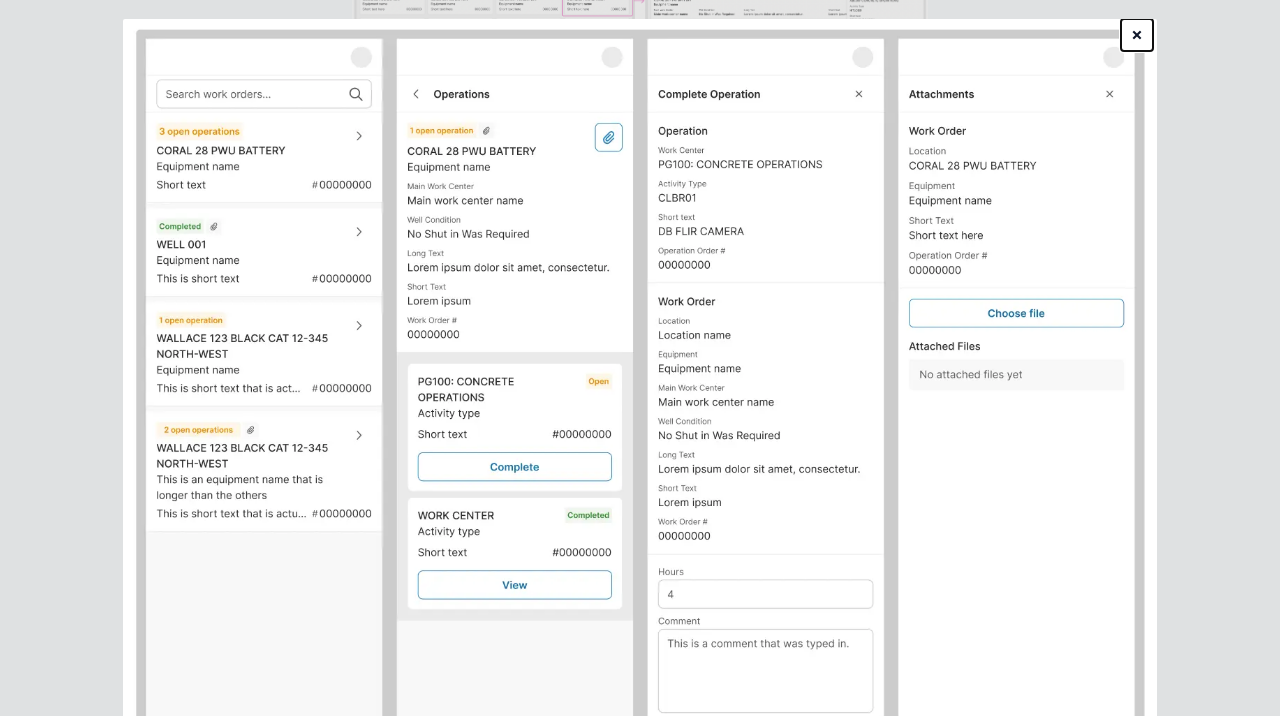
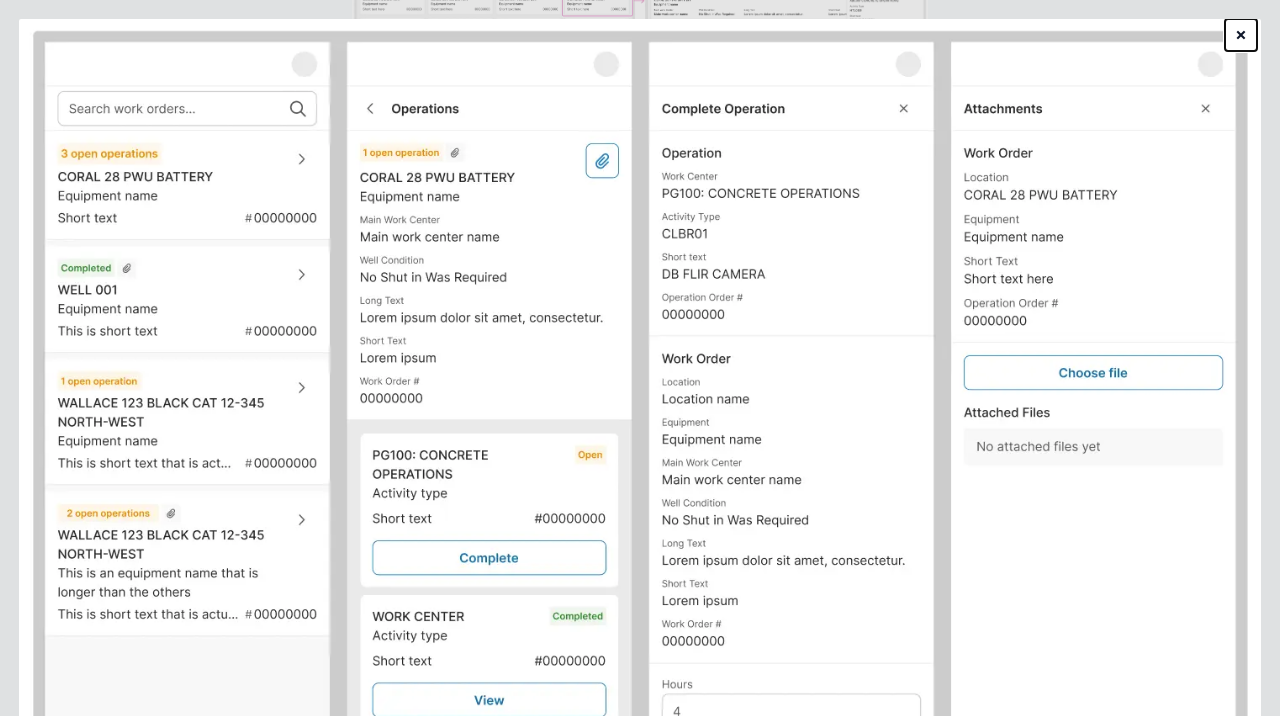
Before and after one commit to syncletica/portfolio, a website: page pwa/index.html in a window 1280 px wide. Both pictures are taken after a click on the picture 640 px from the left and 826 px from the top of the page. Shown: the part 426-1142 px from the top of the page. Drawn offline with Linux system fonts and the light colour scheme.

Commit message:
js dialof fix

```diff
--- a/pwa/index.html
+++ b/pwa/index.html
@@ -1,38 +1,33 @@
 <!doctype html>
 <html lang="en">
+
 <head>
   <title>PWA for Field Tasks | Bonita McBride</title>
-    <meta charset="UTF-8" >
-    <meta name="viewport" content="width=device-width" >
-    <link href="./../src/output.css" rel="stylesheet" >
+  <meta charset="UTF-8">
+  <meta name="viewport" content="width=device-width">
+  <link href="./../src/output.css" rel="stylesheet">
   <link rel="icon" href="./../src/favicon.ico" type="image/x-icon">
   <script>
-      function openDialog(imageSrc) {
-        document.getElementById("dialogImage").src = imageSrc;
-        document.getElementById("lightboxDialog").showModal();
+    function openDialog(imageSrc, dialogId) {
+      const dialog = document.getElementById(dialogId);
+      const img = dialog.querySelector('img');
+      img.src = imageSrc;
+      dialog.showModal();
     }
   </script>
 </head>
 
-  <body
-    class="bg-slate-50 flex flex-col gap-20 max-w-2xl mx-auto p-4 md:p-12 font-sans text-slate-800"
-  >
+<body class="bg-slate-50 flex flex-col gap-20 max-w-2xl mx-auto p-4 md:p-12 font-sans text-slate-800">
   <header class="flex">
     <div>
       <h1 class="font-bold">Bonita McBride</h1>
       <p>Design + Code</p>
       <p>
-          bonita<b class="hidden">gecko</b>.design@proton.<b class="hidden"
-            >gecko</b
-          >me
+        bonita<b class="hidden">gecko</b>.design@proton.<b class="hidden">gecko</b>me
       </p>
     </div>
     <nav class="ml-auto">
-        <a
-          href="/"
-          class="underline decoration-solid hover:decoration-wavy hover:text-cyan-600"
-          >Return to Home</a
-        >
+      <a href="/" class="underline decoration-solid hover:decoration-wavy hover:text-cyan-600">Return to Home</a>
     </nav>
   </header>
 
@@ -47,60 +42,38 @@
         desktop mockups to present a new layout tailored for larger screens
         while maintaining a seamless transition to mobile.
       </p>
-        <img
-          src="./../src/assets/wom.png"
-          alt="A desktop view of the work order and work operations pages."
-          class="rounded-sm cursor-pointer"
-          onclick="openDialog('./../src/assets/wom.png')"
-          onkeydown="openDialog('../../src/assets/wom.png')"
-        >
-        <dialog
-          id="lightboxDialog"
-          aria-labelledby="dialogTitle"
-          class="p-2 rounded-sm"
-          aria-hidden="true"
-        >
-          <h3 id="dialogTitle" class="sr-only">Image Preview</h3>
-          <button
-            onclick="document.getElementById('lightboxDialog').close()"
-            class="absolute h-8 w-8 top-1 right-1 text-slate-900 text-xl bg-white font-bold"
-            aria-label="Close dialog"
-          >
+      <img src="./../src/assets/wom.webp" alt="A desktop view of the work order and work operations pages."
+        class="rounded-sm cursor-pointer" onclick="openDialog('./../src/assets/wom.png', 'dialog1')">
+      <dialog id="dialog1" aria-labelledby="dialogTitle1"
+        class="p-2 rounded-sm m-0 w-[90vw] h-[90vh] overflow-hidden bg-white/95 backdrop:bg-black/50">
+        <h3 id="dialogTitle1" class="sr-only">Image Preview</h3>
+        <button onclick="document.getElementById('dialog1').close()"
+          class="absolute h-8 w-8 top-1 right-1 text-slate-900 text-xl bg-white font-bold z-10"
+          aria-label="Close dialog">
           &times;
         </button>
-          <img
-            src="./../src/assets/wom_mobile.webp"
-            id="dialogImage"
+        <div class="w-full h-full flex items-center justify-center">
+          <img src="./../src/assets/wom.webp" id="dialogImage1"
             alt="A desktop view of the work order and work operations pages."
-            class="rounded-sm max-w-full max-h-screen object-contain"
-          >
+            class="object-contain">
+        </div>
       </dialog>
-        <img
-          src="./../src/assets/wom_mobile.webp"
+      <img src="./../src/assets/wom_mobile.webp"
         alt="A mobile view of the work order, work operations, complete work, and add attachment pages."
-          class="rounded-sm cursor-pointer"
-          onclick="openDialog('./../src/assets/wom_mobile.webp')"
-        >
-        <dialog
-          id="lightboxDialog"
-          aria-labelledby="dialogTitle"
-          class="p-2 rounded-sm"
-          aria-hidden="true"
-        >
-          <h3 id="dialogTitle" class="sr-only">Image Preview</h3>
-          <button
-            onclick="document.getElementById('lightboxDialog').close()"
-            class="absolute h-8 w-8 top-1 right-1 text-slate-900 text-xl bg-white font-bold"
-            aria-label="Close dialog"
-          >
+        class="rounded-sm cursor-pointer" onclick="openDialog('./../src/assets/wom_mobile.webp', 'dialog2')">
+      <dialog id="dialog2" aria-labelledby="dialogTitle2"
+        class="p-2 rounded-sm m-0 w-[90vw] h-[90vh] overflow-hidden bg-white/95 backdrop:bg-black/50">
+        <h3 id="dialogTitle2" class="sr-only">Image Preview</h3>
+        <button onclick="document.getElementById('dialog2').close()"
+          class="absolute h-8 w-8 top-1 right-1 text-slate-900 text-xl bg-white font-bold z-10"
+          aria-label="Close dialog">
           &times;
         </button>
-          <img
-            src="./../src/assets/wom_mobile.webp"
-            id="dialogImage"
+        <div class="w-full h-full flex items-center justify-center">
+          <img src="./../src/assets/wom_mobile.webp" id="dialogImage2"
             alt="A mobile view of the work order, work operations, complete work, and add attachment pages."
-            class="rounded-sm max-w-full max-h-screen object-contain"
-          >
+            class="object-contain">
+        </div>
       </dialog>
       <p class="text-slate-600">
         To emphasize the responsive behavior, I built a simple coded prototype
@@ -109,29 +82,17 @@
         streamlining their workflow by reducing the need to navigate static
         canvases.
       </p>
-        <a
-          href="https://syncletica.github.io/work_order_management/"
-          target="_blank"
-          class="inline-flex items-center group text-slate-600 hover:text-cyan-600"
-        >
+      <a href="https://syncletica.github.io/work_order_management/" target="_blank"
+        class="inline-flex items-center group text-slate-600 hover:text-cyan-600">
         <span
-            class="underline decoration-solid transition-colors duration-200 ease-in-out hover:decoration-wavy hover:text-cyan-600"
-          >
+          class="underline decoration-solid transition-colors duration-200 ease-in-out hover:decoration-wavy hover:text-cyan-600">
           Coded Prototype
         </span>
-          <svg
-            class="inline-block transition-colors duration-200 ease-in-out group-hover:fill-cyan-600"
-            width="16"
-            height="16"
-            viewBox="0 0 24 24"
-            xmlns="http://www.w3.org/2000/svg"
-            fill="#64748b"
-          >
+        <svg class="inline-block transition-colors duration-200 ease-in-out group-hover:fill-cyan-600" width="16"
+          height="16" viewBox="0 0 24 24" xmlns="http://www.w3.org/2000/svg" fill="#64748b">
           <g>
             <path d="M0 0h24v24H0z" fill="none" />
-              <path
-                d="M16.004 9.414l-8.607 8.607-1.414-1.414L14.589 8H7.004V6h11v11h-2V9.414z"
-              />
+            <path d="M16.004 9.414l-8.607 8.607-1.414-1.414L14.589 8H7.004V6h11v11h-2V9.414z" />
           </g>
         </svg>
       </a>
@@ -139,4 +100,5 @@
   </main>
   <footer class="text-slate-600">© 2024–Present, Bonita McBride</footer>
 </body>
+
 </html>
```
Lines whose indentation alone changed are shown as unchanged.
